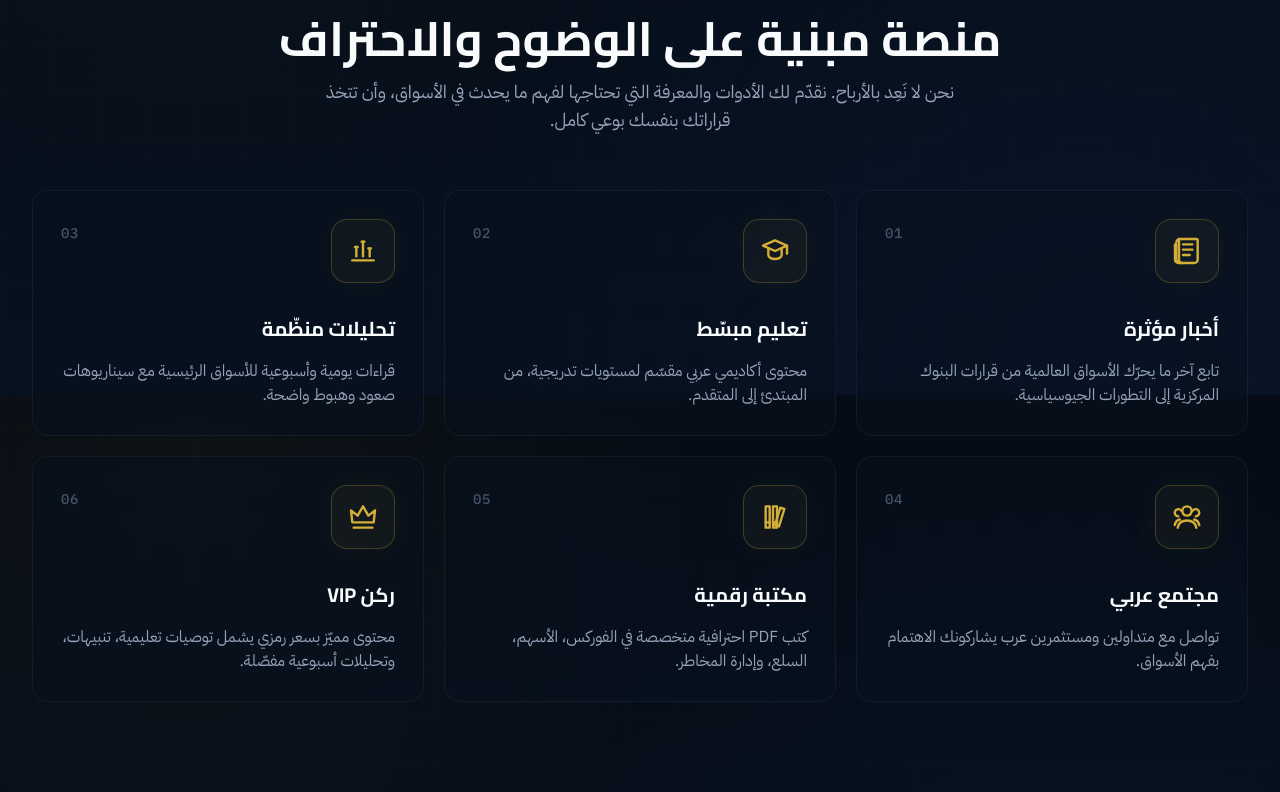
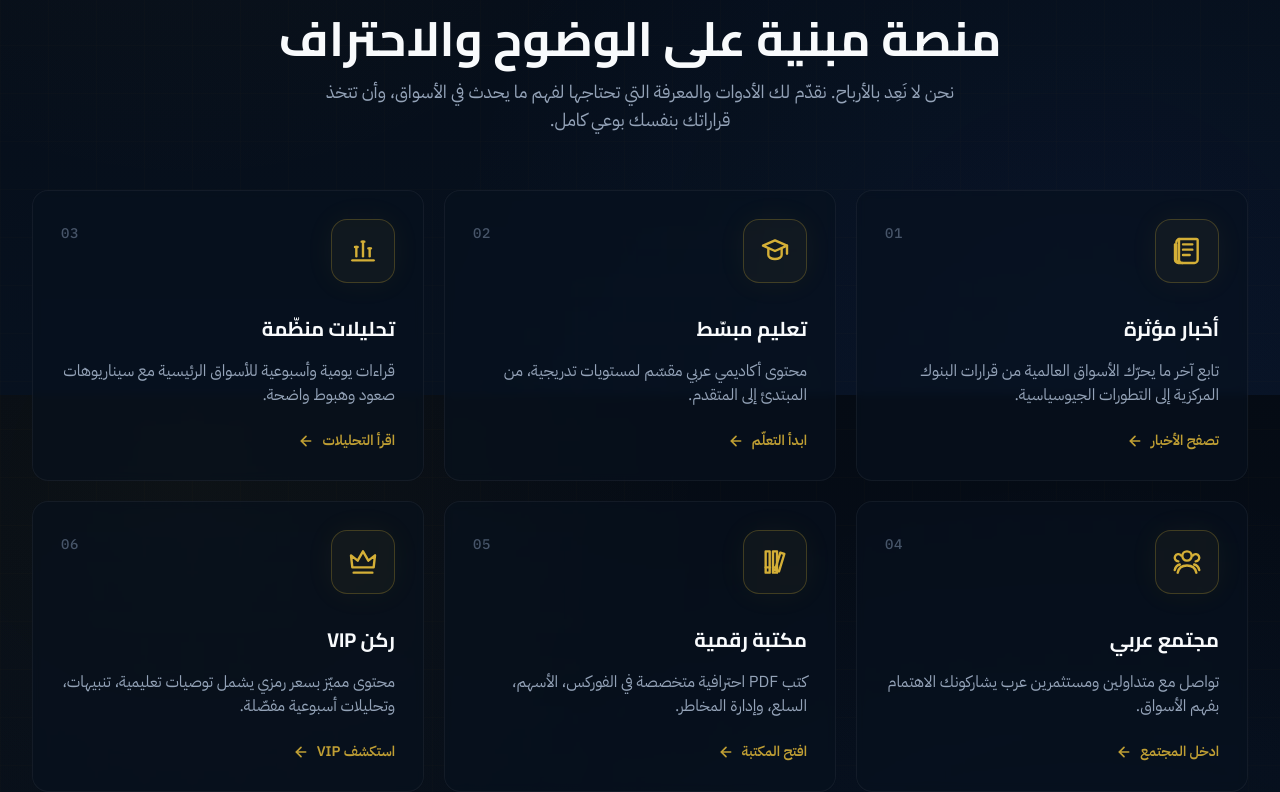
Before and after one commit to yassinlgarch-eng/Vanta-capital-, a Next.js app: page / in a window 1280 px wide. Shown: the part 2005-2797 px from the top of the page. Built offline with nearby package versions, Linux system fonts and the light colour scheme; no server answers.

Commit message:
Make home feature cards clickable

```diff
--- a/src/components/FeatureCard.tsx
+++ b/src/components/FeatureCard.tsx
@@ -1,7 +1,11 @@
+import Link from "next/link";
+
 type Props = {
   title: string;
   description: string;
   icon: string;
+  href?: string;
+  cta?: string;
   index?: number;
 };
 
@@ -79,9 +83,20 @@ const icons: Record<string, JSX.Element> = {
   crown: <CrownIcon />,
 };
 
-export default function FeatureCard({ title, description, icon, index = 0 }: Props) {
+export default function FeatureCard({
+  title,
+  description,
+  icon,
+  href = "/academy",
+  cta = "افتح القسم",
+  index = 0,
+}: Props) {
   return (
-    <div className="card card-hover group relative h-full overflow-hidden p-6 sm:p-7">
+    <Link
+      href={href}
+      aria-label={`${cta}: ${title}`}
+      className="card card-hover group relative block h-full overflow-hidden p-6 outline-none transition-all focus-visible:ring-2 focus-visible:ring-gold/70 focus-visible:ring-offset-2 focus-visible:ring-offset-ink-950 sm:p-7"
+    >
       <div className="absolute -right-10 -top-10 h-32 w-32 rounded-full bg-gold/5 opacity-0 blur-2xl transition-opacity duration-500 group-hover:opacity-100" />
 
       <div className="relative flex h-full flex-col">
@@ -107,14 +122,28 @@ export default function FeatureCard({ title, description, icon, index = 0 }: Pro
         </div>
 
         <div className="mt-auto">
-          <h3 className="font-display text-2xl font-bold leading-tight text-neutral-50 sm:text-3xl lg:text-lg xl:text-xl">
+          <h3 className="font-display text-2xl font-bold leading-tight text-neutral-50 transition-colors group-hover:text-gold sm:text-3xl lg:text-lg xl:text-xl">
             {title}
           </h3>
           <p className="mt-4 text-base leading-loose text-neutral-400 sm:text-lg lg:text-sm xl:text-base">
             {description}
           </p>
+
+          <div className="mt-6 inline-flex items-center gap-2 text-sm font-semibold text-gold opacity-90 transition-all group-hover:gap-3 group-hover:text-gold-light">
+            {cta}
+            <svg
+              className="h-4 w-4 flip-rtl"
+              viewBox="0 0 24 24"
+              fill="none"
+              stroke="currentColor"
+              strokeWidth="2.5"
+              aria-hidden="true"
+            >
+              <path d="M5 12h14M12 5l7 7-7 7" strokeLinecap="round" />
+            </svg>
+          </div>
         </div>
       </div>
-    </div>
+    </Link>
   );
 }
```
